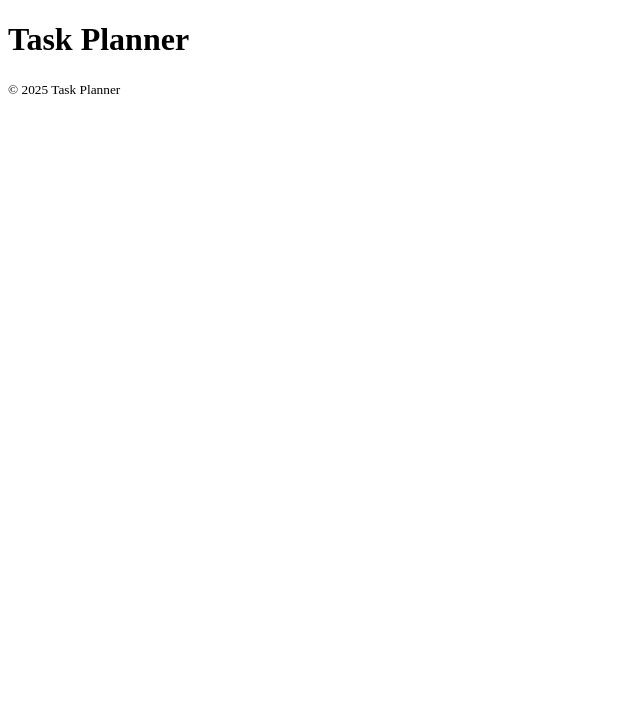
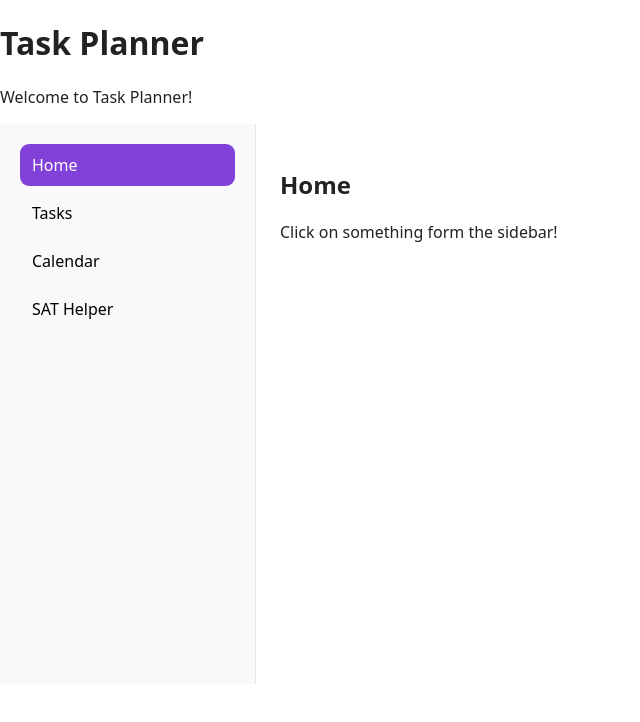
Before and after one commit to grushet/taskplanner-cs3, a plain HTML site: page main_page.html in a window 1280 px wide. Shown: the whole page, without its empty margins (0-640 px from the left). Drawn offline with Linux system fonts and the light colour scheme.

Commit message:
Added basic stuff and the brain for it, like the sidebar with different pages that you can click on. Also added current date code.

```diff
--- a/main.js
+++ b/main.js
@@ -0,0 +1,45 @@
+
+document.addEventListener('DOMContentLoaded', () => {
+
+    // Populate the date/time spans if present
+	const now = new Date();
+	const pad = n => String(n).padStart(2, '0');
+
+	const yearEl = document.getElementById('year');
+	if (yearEl) yearEl.textContent = now.getFullYear();
+
+	const monthEl = document.getElementById('month');
+	if (monthEl) monthEl.textContent = pad(now.getMonth() + 1);
+
+	const dayEl = document.getElementById('day');
+	if (dayEl) dayEl.textContent = pad(now.getDate());
+
+	const minuteEl = document.getElementById('minute');
+	if (minuteEl) minuteEl.textContent = pad(now.getMinutes());
+
+	// Navigation: show/hide pages and set active link
+	const links = document.querySelectorAll('.nav-link[data-target]');
+	const pages = document.querySelectorAll('.page');
+
+	function showPage(id, linkEl) {
+		pages.forEach(p => {
+			const isVisible = p.id === id;
+			p.classList.toggle('active', isVisible);
+			p.setAttribute('aria-hidden', !isVisible);
+		});
+		links.forEach(l => l.classList.toggle('active', l === linkEl));
+	}
+
+	links.forEach(link => {
+		link.addEventListener('click', (e) => {
+			e.preventDefault();
+			const target = link.dataset.target;
+			if (target) {
+				showPage(target, link);
+			}
+		});
+	});
+
+	// Start the page on the first link
+	links[0].click();
+});
--- a/main_page.html
+++ b/main_page.html
@@ -12,18 +12,46 @@
         <h1>Task Planner</h1>
     </header>
 
-    <main id="app">
-        <!-- Main application content goes here -->
+    <main>
+        <p>Welcome to Task Planner!</p>
     </main>
 
-    <footer>
-        <small>&copy; <span id="year"></span> Task Planner</small>
-    </footer>
+    <div class="app">
+        <aside class="sidebar" aria-label="Main navigation">
+            <nav>
+                <a href="#" class="nav-link" data-target="page-home">Home</a>
+                <a href="#" class="nav-link" data-target="page-tasks">Tasks</a>
+                <a href="#" class="nav-link" data-target="page-calendar">Calendar</a>
+                <a href="#" class="nav-link" data-target="page-sat">SAT Helper</a>
+            </nav>
+        </aside>
 
-    <script>
-        // Small helper to set current year
-        document.getElementById('year').textContent = new Date().getFullYear();
-    </script>
+        <section class="content">
+
+            <section id="page-home" class="page active">
+                <h2>Home</h2>
+                <p>Click on something form the sidebar!</p>
+            </section>
+
+            <section id="page-tasks" class="page">
+                <h2>Tasks</h2>
+                <p>ADD TASKS HERE</p>
+            </section>
+
+            <section id="page-calendar" class="page">
+                <h2>Calendar</h2>
+                <div class="date-display">
+                    Today's Date: <strong><span id="year"></span>-<span id="month"></span>-<span id="day"></span></strong>
+                </div>
+                <p>ADD CALENDAR HERE</p>
+            </section>
+
+            <section id="page-sat" class="page">
+                <h2>SAT Helper</h2>
+                <p>PUT SAT STUDY HELP GUIDES HERE</p>
+            </section>
+        </section>
+    </div>
     <script src="main.js" defer></script>
 </body>
 </html>
--- a/styles.css
+++ b/styles.css
@@ -0,0 +1,24 @@
+*{box-sizing:border-box}
+body{font-family:system-ui,-apple-system,Segoe UI,Roboto,Helvetica,Arial, sans-serif; margin:0; color:#222}
+
+.app{display:flex; min-height:70vh}
+
+.sidebar{width:16rem; background:#f9f9fc; border-right:1px solid #e6e6e6; padding:20px}
+.sidebar nav{display:flex; flex-direction:column; gap:6px}
+.nav-link{display:block; padding:10px 12px; color:#000000; text-decoration:none; border-radius:9px}
+.nav-link:hover{background:#f0e7ff}
+.nav-link.active{background:#8241d8; color:#fff}
+
+.content{flex:1; padding:24px}
+
+/* Hide inactive pages*/
+.page{display:none}
+.page.active{display:block}
+
+.date-display{margin:12px 0; font-size:0.95rem}
+
+@media(max-width:600px){
+	.app{flex-direction:column}
+	.sidebar{width:100%; border-right:none; border-bottom:1px solid #e6e6e6}
+	.content{padding:16px}
+}
```
Also changed, not shown: 1 other file.
